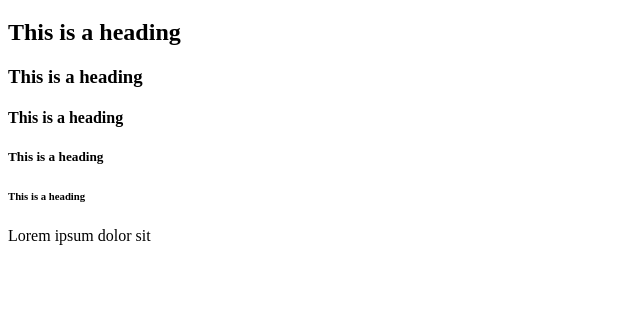
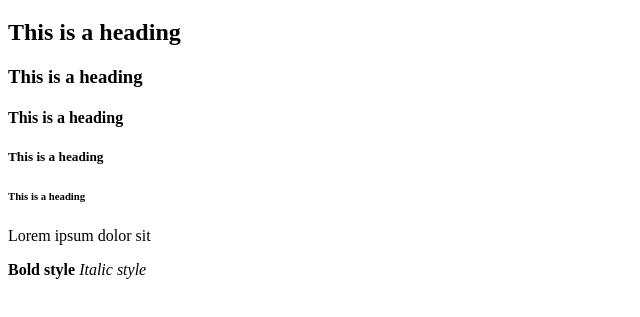
Before and after one commit to JuliusRamirez/git_test, a plain HTML site: page index.html in a window 1280 px wide. Shown: the part 61-378 px from the top of the page, without its empty margins (0-640 px from the left). Drawn offline with Linux system fonts and the light colour scheme.

Commit message:
Add some stuff

```diff
--- a/index.html
+++ b/index.html
@@ -12,5 +12,8 @@
         <h5>This is a heading</h5>
         <h6>This is a heading</h6>
         <p>Lorem ipsum dolor sit</p>
+        <strong>Bold style</strong>
+        <em>Italic style</em>
+        <!-- Comment -->
     </body>
 </html>
```
